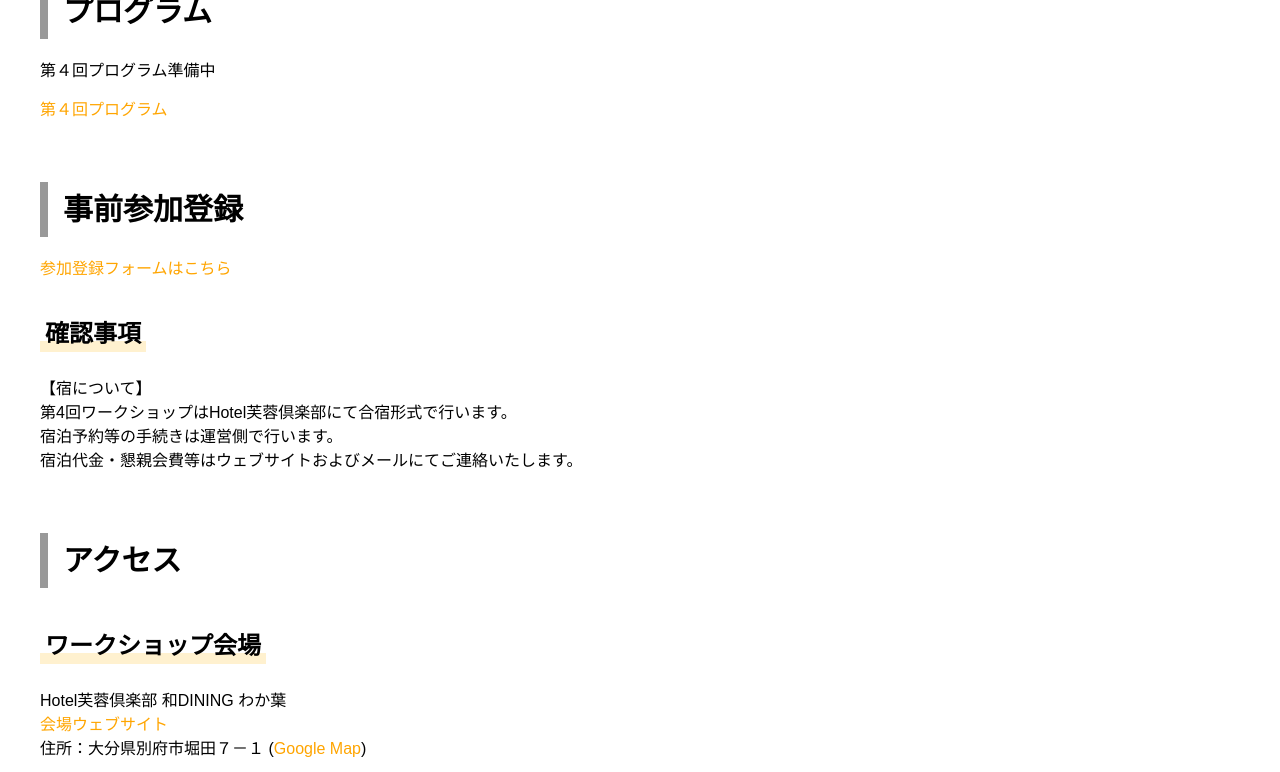
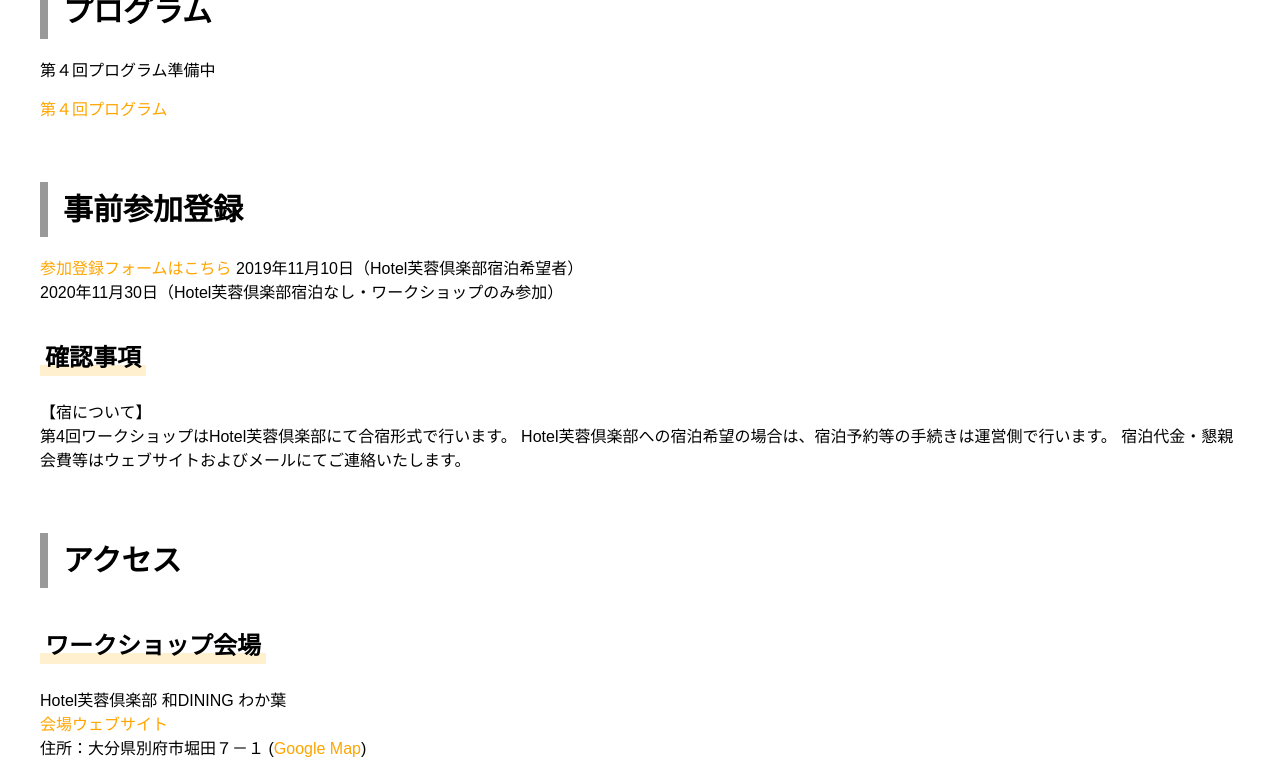
Before and after one commit to iwanaminami/theoreticalimmunologyworkshop, a Jekyll site: the page built from _posts/2019-07-07-4th-workshop.markdown, in a window 1280 px wide and 900 px high, scrolled down 1609 px, cut to the strip 0-772 px from the top of the window. Built offline with Jekyll 4.4.1, drawn with Linux system fonts in a browser that asks for light colours.

Commit message:
Update 2019-07-07-4th-workshop.markdown

```diff
--- a/_posts/2019-07-07-4th-workshop.markdown
+++ b/_posts/2019-07-07-4th-workshop.markdown
@@ -44,11 +44,13 @@ image: /assets/images/ws-4.png
 ## 事前参加登録
 
 [参加登録フォームはこちら](https://forms.gle/gyNDuKjLtyK8ACVK8)
+2019年11月10日（Hotel芙蓉倶楽部宿泊希望者）
+2020年11月30日（Hotel芙蓉倶楽部宿泊なし・ワークショップのみ参加）
 
 ### 確認事項
 【宿について】
 第4回ワークショップはHotel芙蓉倶楽部にて合宿形式で行います。
-宿泊予約等の手続きは運営側で行います。
+Hotel芙蓉倶楽部への宿泊希望の場合は、宿泊予約等の手続きは運営側で行います。
 宿泊代金・懇親会費等はウェブサイトおよびメールにてご連絡いたします。
 
 
```
